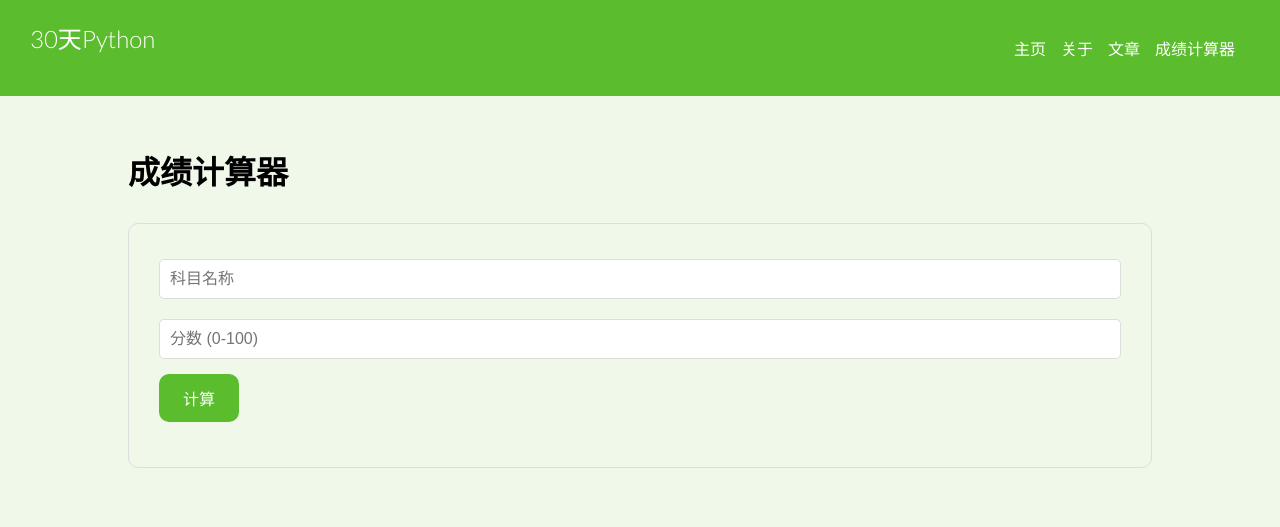
After one commit to Kho10-16/python_for_web, a Flask app: page /grade in a window 1280 px wide. The commit adds this page. Shown: the top 527 px of the page. Run offline with Flask 3, Linux system fonts and the light colour scheme.

Commit message:
Add grade calculator

```diff
--- a/app.py
+++ b/app.py
@@ -38,6 +38,29 @@ def result():
     }
     return render_template('result.html', result_data = result_data, title= '结果')
 
+@app.route('/grade')
+def grade():
+    return render_template('grade.html', title='成绩计算器')
+
+@app.route('/grade/result', methods=['POST'])
+def grade_result():
+    subject = request.form['subject']
+    score = float(request.form['score'])
+
+    if score >= 90:
+        level = '优秀！'
+    elif score >= 80:
+        level = '很好！'
+    elif score >= 70:
+        level = '一般！'
+    elif score >= 60:
+        level = '及格！'
+    else:
+        level = '你需要更加努力！'
+
+    message = f'{level}你的{subject}成绩是{score:g}'
+    return render_template('grade_result.html', message=message, title='成绩结果')
+
 if __name__ == '__main__':
     # 部署时我们使用环境变量
     # 使其同时适用于生产和开发环境
--- /dev/null
+++ b/templates/grade.html
@@ -0,0 +1,17 @@
+{% extends 'layout.html' %} {% block content %}
+<div class="container">
+    <h1>成绩计算器</h1>
+    <form action="{{url_for('grade_result')}}" method="POST">
+        <div>
+            <input type="text" name="subject" placeholder="科目名称" required>
+        </div>
+        <div>
+            <input type="number" name="score" placeholder="分数 (0-100)"
+                    min="0" max="100" step="0.1" required>
+        </div>
+        <div>
+            <button type="submit">计算</button>
+        </div>
+    </form>
+</div>
+{% endblock %}
--- /dev/null
+++ b/templates/grade_result.html
@@ -0,0 +1,6 @@
+{% extends 'layout.html' %} {% block content %}
+<div class="container">
+    <h1>{{ message }}</h1>
+    <a href="{{ url_for('grade') }}">再算一次</a>
+</div>
+{% endblock %}
--- a/templates/layout.html
+++ b/templates/layout.html
@@ -34,6 +34,9 @@
           <li class="nav-list">
             <a class="nav-link active" href="{{ url_for('post') }}">文章</a>
           </li>
+          <li class="nav-list">
+            <a class="nav-link active" href="{{ url_for('grade') }}">成绩计算器</a>
+          </li>
         </ul>
       </div>
     </header>
```
